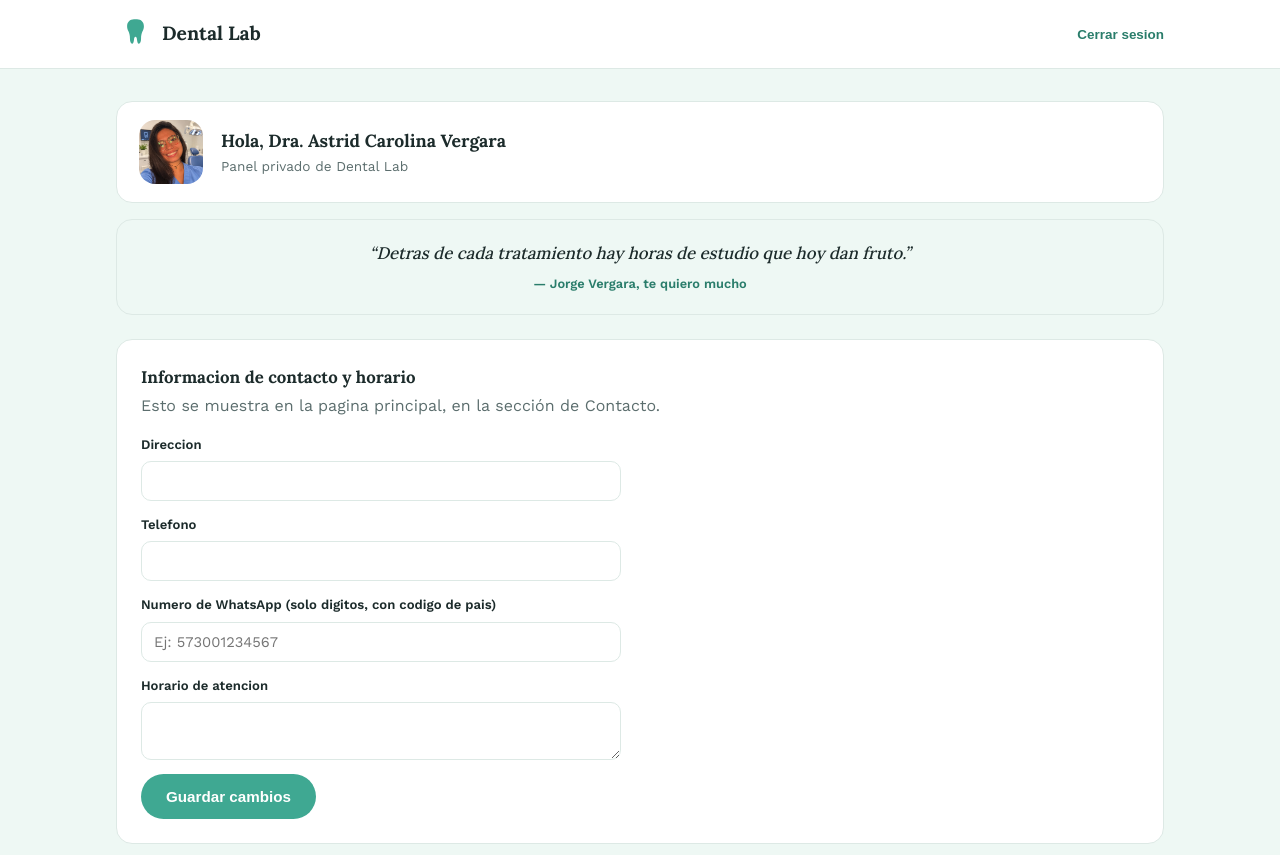
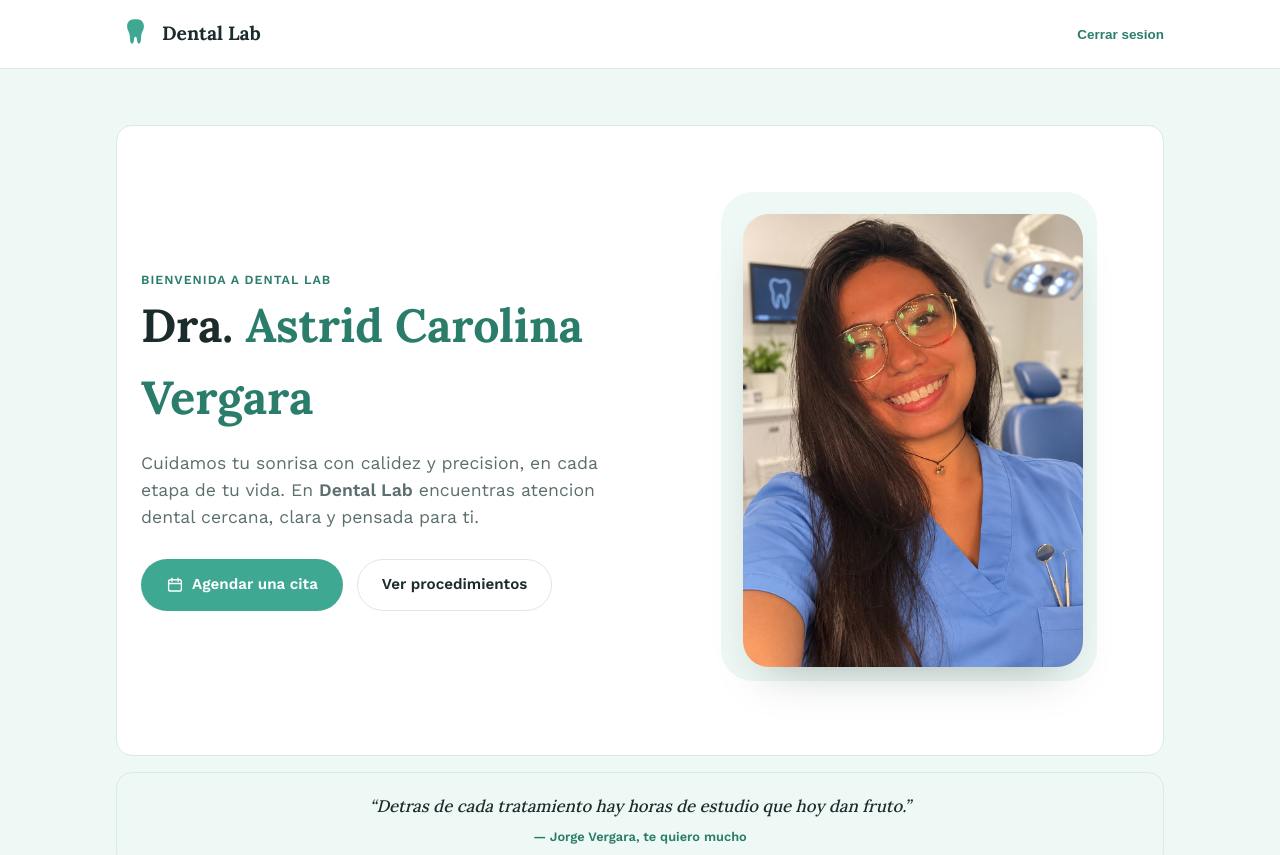
Before and after one commit to astridvergara07-bot/consultorio-dental, a Next.js app: page /admin in a window 1280 px wide. Shown: the top 855 px of the page. Built offline with nearby package versions, Linux system fonts and the light colour scheme; no server answers; the database is empty.

Commit message:
Poner el mismo encabezado de foto (Inicio) tambien arriba en el panel /admin

```diff
--- a/app/globals.css
+++ b/app/globals.css
@@ -743,35 +743,6 @@ footer {
   margin-top: 24px;
 }
 
-.admin-bienvenida {
-  display: flex;
-  align-items: center;
-  gap: 18px;
-  background: var(--card-bg);
-  border: 1px solid var(--line);
-  border-radius: 16px;
-  padding: 18px 22px;
-}
-
-.admin-bienvenida img {
-  width: 64px;
-  height: 64px;
-  border-radius: 16px;
-  object-fit: cover;
-  object-position: top center;
-  flex: none;
-}
-
-.admin-bienvenida h2 {
-  font-size: 1.1rem;
-}
-
-.admin-bienvenida p {
-  font-size: 0.85rem;
-  color: var(--muted);
-  margin-top: 2px;
-}
-
 .frase-dia {
   margin-top: 16px;
   background: var(--bg-soft);
--- /dev/null
+++ b/components/HeroPrincipal.tsx
@@ -0,0 +1,37 @@
+import { Icono } from "@/components/Iconos";
+
+export function HeroPrincipal({
+  className = "hero wrap",
+  conAncla = true,
+}: {
+  className?: string;
+  conAncla?: boolean;
+}) {
+  return (
+    <section className={className} id={conAncla ? "inicio" : undefined}>
+      <div className="hero-text">
+        <p className="eyebrow">Bienvenida a Dental Lab</p>
+        <h1>
+          Dra. <span className="clinic-name">Astrid Carolina Vergara</span>
+        </h1>
+        <p className="tagline">
+          Cuidamos tu sonrisa con calidez y precision, en cada etapa de tu vida. En{" "}
+          <strong>Dental Lab</strong> encuentras atencion dental cercana, clara y
+          pensada para ti.
+        </p>
+        <div className="hero-actions">
+          <a className="btn-primary" href="#contacto">
+            <Icono id="ic-calendar" />
+            Agendar una cita
+          </a>
+          <a className="btn-secondary" href="#procedimientos">
+            Ver procedimientos
+          </a>
+        </div>
+      </div>
+      <div className="hero-photo">
+        <img src="/doctora.jpg" alt="Dra. Astrid Carolina Vergara" />
+      </div>
+    </section>
+  );
+}
--- a/components/admin/PanelAdmin.tsx
+++ b/components/admin/PanelAdmin.tsx
@@ -5,6 +5,7 @@ import { useRouter } from "next/navigation";
 import { crearClienteNavegador } from "@/lib/supabase/client";
 import { fraseDelDia } from "@/lib/frases";
 import { Icono, DefinicionesIconos } from "@/components/Iconos";
+import { HeroPrincipal } from "@/components/HeroPrincipal";
 
 export interface CitaFila {
   id: string;
@@ -93,13 +94,9 @@ export function PanelAdmin({
       </header>
 
       <div className="wrap" style={{ paddingBlock: 32 }}>
-        <div className="admin-bienvenida">
-          <img src="/doctora.jpg" alt="Dra. Astrid Carolina Vergara" />
-          <div>
-            <h2>Hola, Dra. Astrid Carolina Vergara</h2>
-            <p>Panel privado de Dental Lab</p>
-          </div>
-        </div>
+        <section className="admin-section">
+          <HeroPrincipal className="hero" conAncla={false} />
+        </section>
 
         <div className="frase-dia">
           <p>&ldquo;{fraseDelDia()}&rdquo;</p>
```
Also changed, not shown: app/page.tsx (+2 -25 lines).
